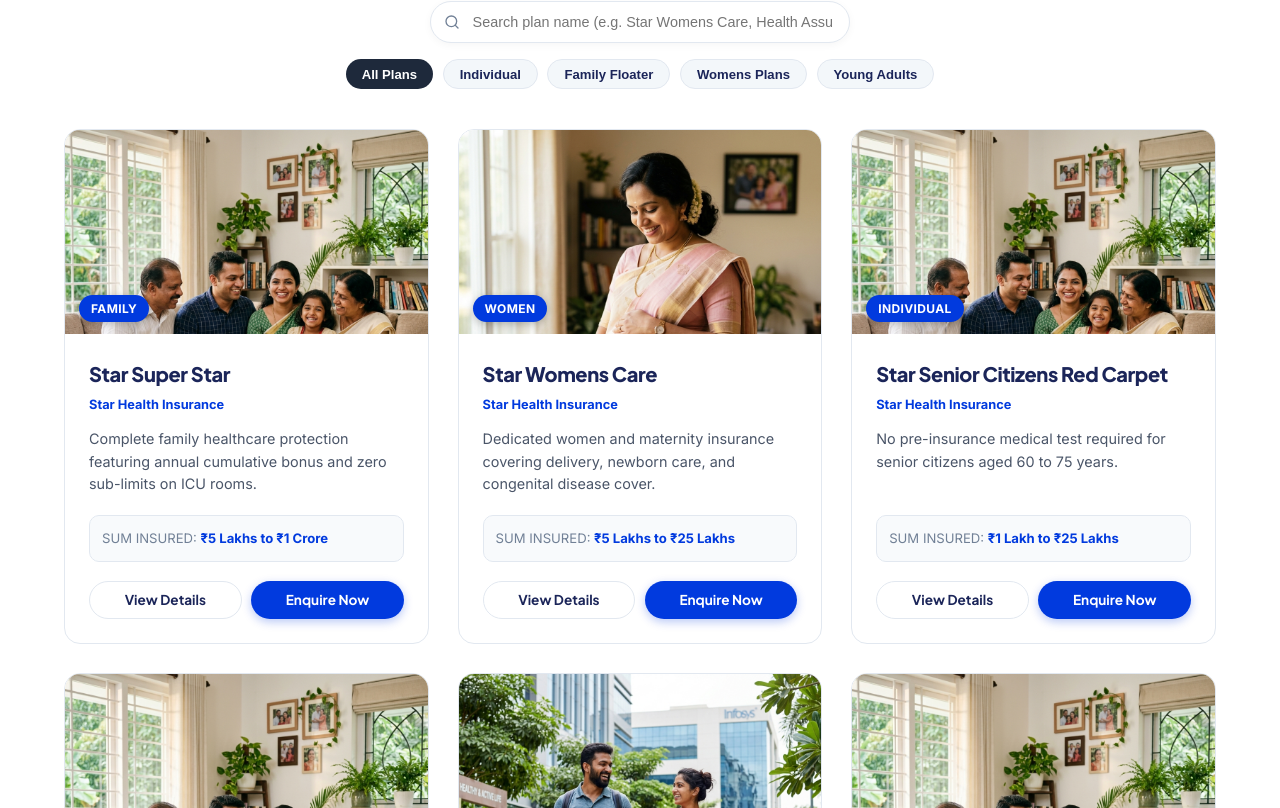
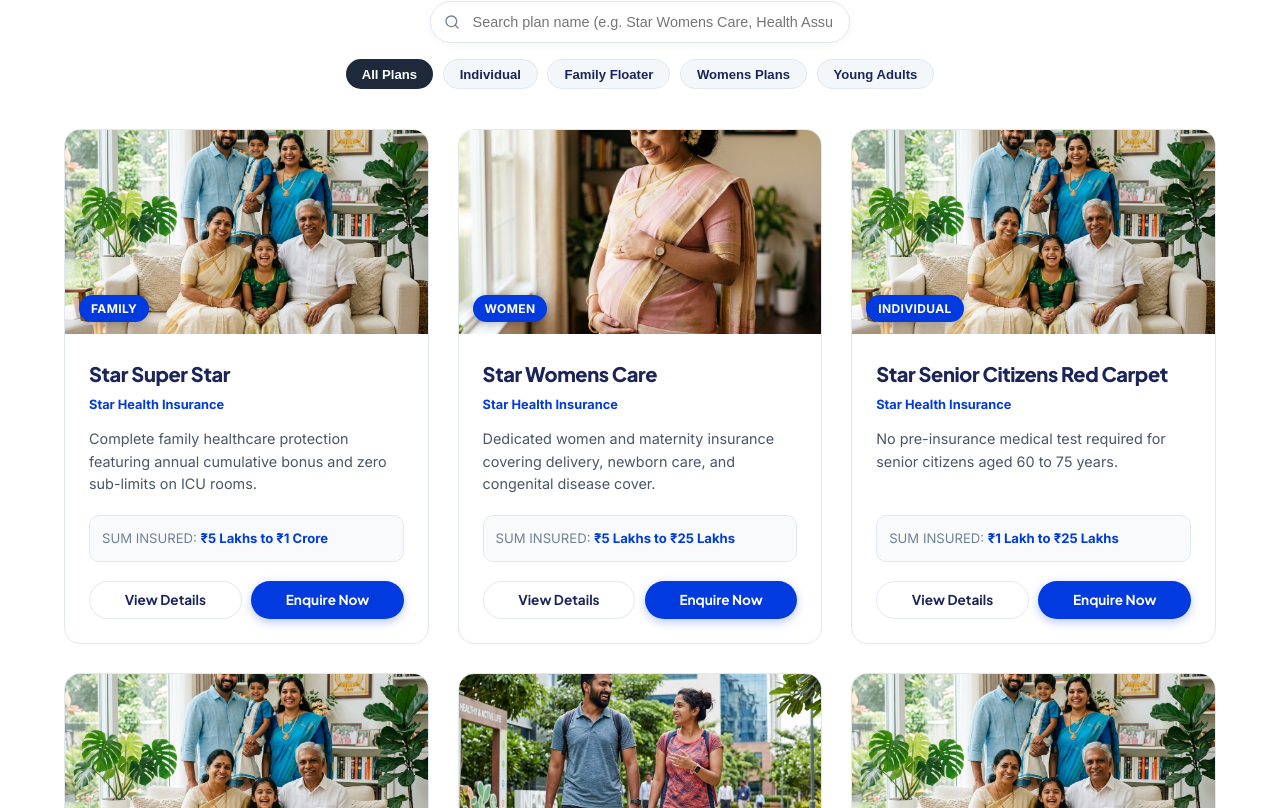
Before and after one commit to Nevin3973/ameeninsurance, a React (Vite) app: page / in a window 1280 px wide. Shown: the part 3092-3900 px from the top of the page. Built offline with nearby package versions, Linux system fonts and the light colour scheme.

Commit message:
Replace family product image with centered 3-generation Keralite family portrait and set objectPosition center center

```diff
--- a/src/components/ProductCatalog.jsx
+++ b/src/components/ProductCatalog.jsx
@@ -468,7 +468,7 @@
                     width: "100%",
                     height: "100%",
                     objectFit: "cover",
-                    objectPosition: "center top",
+                    objectPosition: "center center",
                     display: "block",
                     background: "#ffffff",
                     transition: "transform 0.4s ease"
```
Also changed, not shown: public/prod-family.png.
